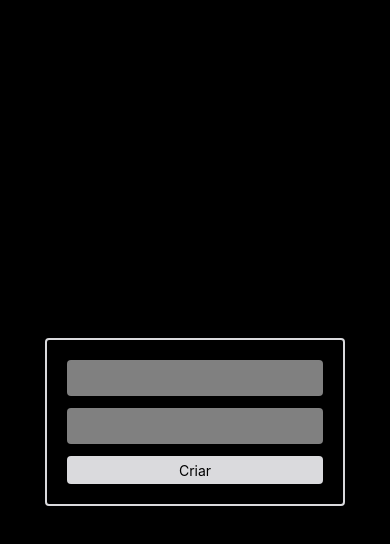
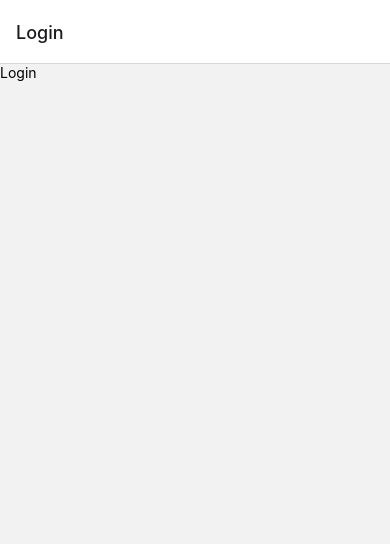
Before and after one commit to thyagodevel/RN-Firebase-Login, a React Native app: screen /Login in a window 390 px wide. Shown: the top 544 px of the page. Built offline with nearby package versions, Linux system fonts and the light colour scheme.

Commit message:
Rotas iniciais das stacks criadas

```diff
--- a/index.js
+++ b/index.js
@@ -3,7 +3,7 @@
  */
 
 import {AppRegistry} from 'react-native';
-import App from './App';
+import App from './src/App';
 import {name as appName} from './app.json';
 
 AppRegistry.registerComponent(appName, () => App);
--- a/package.json
+++ b/package.json
@@ -12,8 +12,12 @@
   "dependencies": {
     "@react-native-firebase/app": "^14.5.1",
     "@react-native-firebase/auth": "^14.5.1",
+    "@react-navigation/native": "^6.0.8",
+    "@react-navigation/native-stack": "^6.5.0",
     "react": "17.0.2",
-    "react-native": "0.67.3"
+    "react-native": "0.67.3",
+    "react-native-safe-area-context": "^4.1.2",
+    "react-native-screens": "^3.13.1"
   },
   "devDependencies": {
     "@babel/core": "^7.12.9",
--- /dev/null
+++ b/src/App.js
@@ -0,0 +1,13 @@
+import React from 'react';
+import { NavigationContainer } from '@react-navigation/native';
+import StackScreens from './routes/StackScreens';
+
+const App = () => {
+  return (
+    <NavigationContainer>
+        <StackScreens />
+    </NavigationContainer>
+  )
+}
+
+export default App
--- /dev/null
+++ b/src/pages/Home.js
@@ -0,0 +1,12 @@
+import React from 'react';
+import { View, Text } from 'react-native';
+
+const Home = () => {
+  return (
+    <View style={{ flex: 1 }} >
+      <Text>Home</Text>
+    </View>
+  )
+}
+
+export default Home;
--- /dev/null
+++ b/src/pages/Login.js
@@ -0,0 +1,12 @@
+import React from 'react';
+import { View, Text } from 'react-native';
+
+const Login = () => {
+  return (
+    <View>
+      <Text>Login</Text>
+    </View>
+  )
+}
+
+export default Login;
--- /dev/null
+++ b/src/pages/Registry.js
@@ -0,0 +1,12 @@
+import React from 'react';
+import { View, Text } from 'react-native';
+
+const Registry = () => {
+  return (
+    <View>
+      <Text>Registry</Text>
+    </View>
+  )
+}
+
+export default Registry;
--- /dev/null
+++ b/src/routes/StackScreens.js
@@ -0,0 +1,19 @@
+import React from 'react';
+import { createNativeStackNavigator } from '@react-navigation/native-stack';
+import Login from '../pages/Login';
+import Registry from '../pages/Registry';
+import Home from '../pages/Home';
+
+const Stack = createNativeStackNavigator();
+
+const StackScreens = () => {
+  return (
+    <Stack.Navigator>
+        <Stack.Screen name='Login' component={Login} />
+        <Stack.Screen name='Registry' component={Registry} />
+        <Stack.Screen name='Home' component={Home} />
+    </Stack.Navigator>
+  )
+}
+
+export default StackScreens;
--- a/App.js
+++ b/src/salvo.js
@@ -2,7 +2,7 @@ import React, { useState } from 'react';
 import { SafeAreaView, View, Text, TextInput, TouchableOpacity } from 'react-native';
 import auth from '@react-native-firebase/auth';
 
-const App = () => {
+const ok = () => {
   const [email, setEmail] = useState('');
   const [password, setPassword] = useState('');
 
@@ -45,5 +45,3 @@ const App = () => {
     </SafeAreaView>
   )
 }
-
-export default App
```
Also changed, not shown: 4 other files (tests, documents, lock files or other folders).
